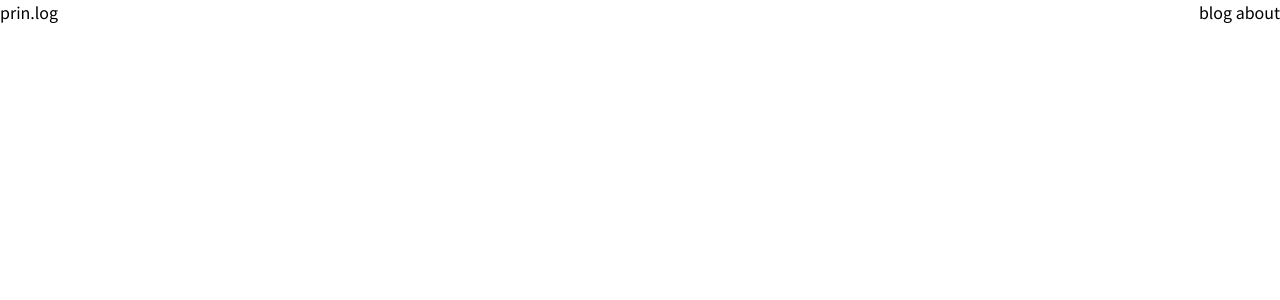
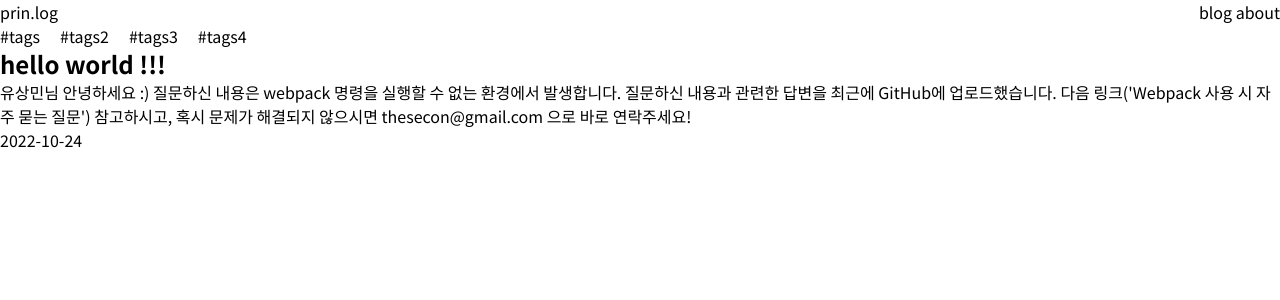
Before and after one commit to Sir-Rain/Sir-Rain.github.io, a Svelte app: page / in a window 1280 px wide. Shown: the top 300 px of the page. Built offline with nearby package versions, Linux system fonts and the light colour scheme.

Commit message:
add postitem

```diff
--- a/src/App.svelte
+++ b/src/App.svelte
@@ -1,5 +1,8 @@
 <script>
   import Header from '~/components/Header.svelte';
+  import PostItem from './components/PostItem.svelte';
 </script>
 
 <Header />
+
+<PostItem />
--- /dev/null
+++ b/src/components/PostItem.svelte
@@ -0,0 +1,21 @@
+<div class="post-item">
+  <div class="tags">
+    <ul class="flex">
+      <li class="mr-5"><a href="#">#tags</a></li>
+      <li class="mr-5"><a href="#">#tags2</a></li>
+      <li class="mr-5"><a href="#">#tags3</a></li>
+      <li class="mr-5"><a href="#">#tags4</a></li>
+    </ul>
+  </div>
+  <div class="title text-2xl font-bold">hello world !!!</div>
+  <div class="content">
+    유상민님 안녕하세요 :) 질문하신 내용은 webpack 명령을 실행할 수 없는
+    환경에서 발생합니다. 질문하신 내용과 관련한 답변을 최근에 GitHub에
+    업로드했습니다. 다음 링크('Webpack 사용 시 자주 묻는 질문') 참고하시고, 혹시
+    문제가 해결되지 않으시면 thesecon@gmail.com 으로 바로 연락주세요!
+  </div>
+  <div class="timestamp">2022-10-24</div>
+</div>
+
+<style>
+</style>
```
